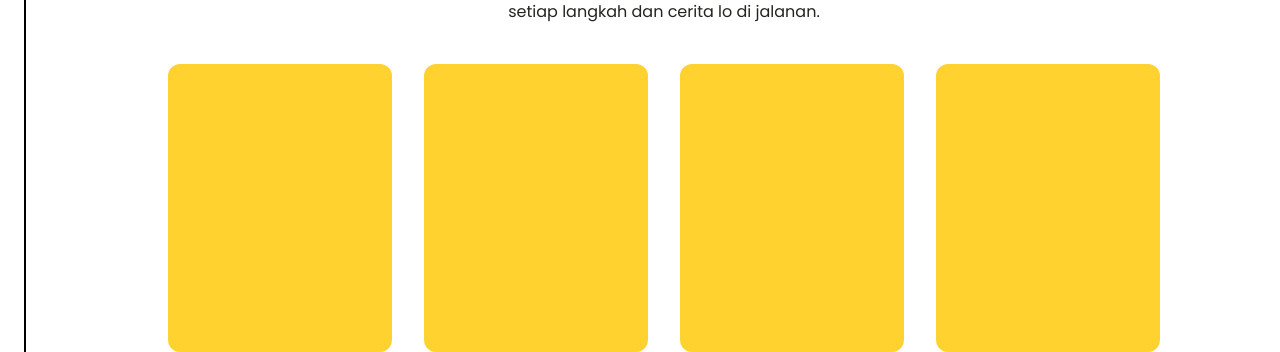
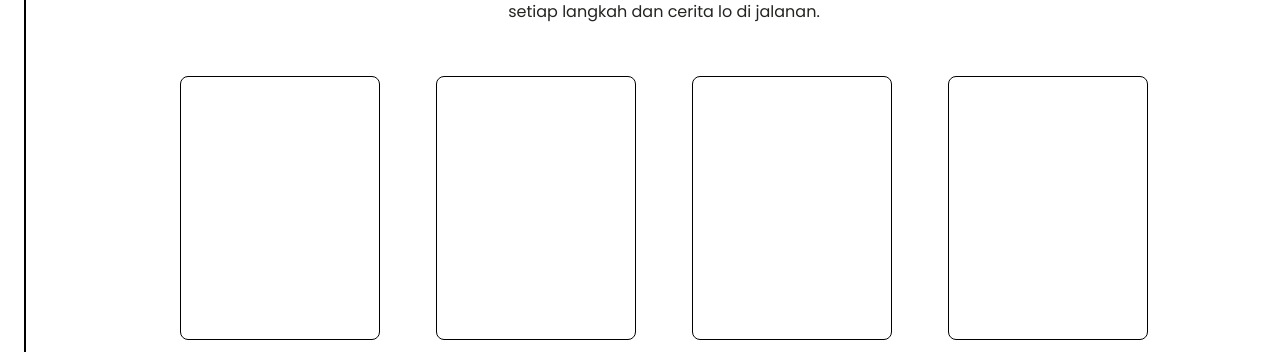
Before and after one commit to egrjati/Next-x-Laravel, a Next.js app in the folder frontend/: page / in a window 1280 px wide. Shown: the part 771-1123 px from the top of the page. Built offline with nearby package versions, Linux system fonts and the light colour scheme; a web font is replaced by a local one.

Commit message:
filter h&p

```diff
--- a/frontend/src/app/page.tsx
+++ b/frontend/src/app/page.tsx
@@ -25,17 +25,26 @@ export default function Home() {
 
           {/* Grid Produk */}
           <div className="grid grid-cols-2 lg:grid-cols-4 gap-8 mt-10">
+            <article className="group h-72 w-56 p-3 overflow-hidden">
+              <div className="h-full w-full border border-black rounded-lg will-change-transform transition-[border-radius,transform] duration-500 ease-[cubic-bezier(0.22,1,0.36,1)] group-hover:rounded-full group-hover:scale-[0.985]"></div>
+            </article>
+            <article className="group h-72 w-56 p-3 overflow-hidden">
+              <div className="h-full w-full border border-black rounded-lg will-change-transform transition-[border-radius,transform] duration-500 ease-[cubic-bezier(0.22,1,0.36,1)] group-hover:rounded-full group-hover:scale-[0.985]"></div>
+            </article>
+            <article className="group h-72 w-56 p-3 overflow-hidden">
+              <div className="h-full w-full border border-black rounded-lg will-change-transform transition-[border-radius,transform] duration-500 ease-[cubic-bezier(0.22,1,0.36,1)] group-hover:rounded-full group-hover:scale-[0.985]"></div>
+            </article>
+            <article className="group h-72 w-56 p-3 overflow-hidden">
+              <div className="h-full w-full border border-black rounded-lg will-change-transform transition-[border-radius,transform] duration-500 ease-[cubic-bezier(0.22,1,0.36,1)] group-hover:rounded-full group-hover:scale-[0.985]"></div>
+            </article>
+          </div>
 
-            <article className="bg-amber-300 rounded-xl h-72 w-56"></article>
-            <article className="bg-amber-300 rounded-xl h-72 w-56"></article>
-            <article className="bg-amber-300 rounded-xl h-72 w-56"></article>
-            <article className="bg-amber-300 rounded-xl h-72 w-56"></article>
+          {/* Promo */}
+          <div>
 
           </div>
 
         </section>
-
-
       </main>
     </section>
   );
```
